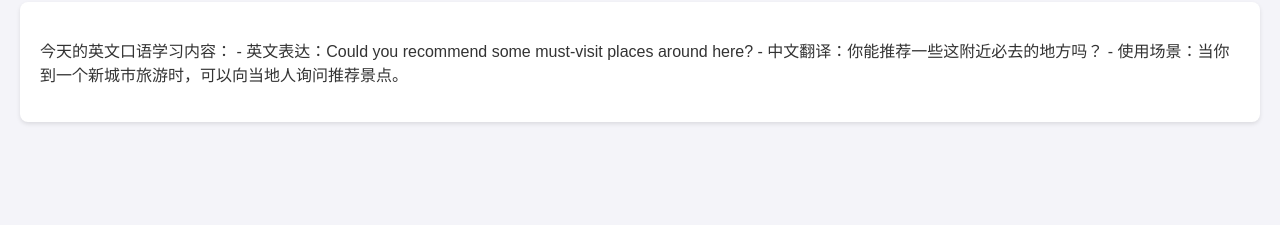
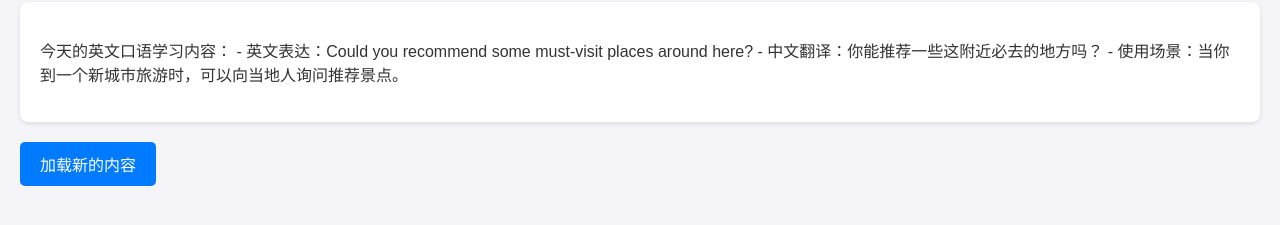
Before and after one commit to GXY-WORLDPEACE/daily-content, a plain HTML site: page index.html in a window 1280 px wide. Shown: the part 87-312 px from the top of the page. Drawn offline with Linux system fonts and the light colour scheme.

Commit message:
Update index.html

```diff
--- a/index.html
+++ b/index.html
@@ -20,6 +20,19 @@
             padding: 20px;
             border-radius: 8px;
             box-shadow: 0 2px 4px rgba(0, 0, 0, 0.1);
+            margin-bottom: 20px;
+        }
+        button {
+            background-color: #007BFF;
+            color: white;
+            border: none;
+            padding: 10px 20px;
+            border-radius: 5px;
+            cursor: pointer;
+            font-size: 16px;
+        }
+        button:hover {
+            background-color: #0056b3;
         }
     </style>
 </head>
@@ -28,6 +41,7 @@
     <div class="content" id="daily-content">
         <p>正在加载内容...</p>
     </div>
+    <button onclick="fetchContent()">加载新的内容</button>
     <script>
         // 从 GitHub 获取内容
         const fetchContent = async () => {
@@ -47,6 +61,7 @@
             }
         };
 
+        // 页面加载时先获取一次内容
         fetchContent();
     </script>
 </body>
```
